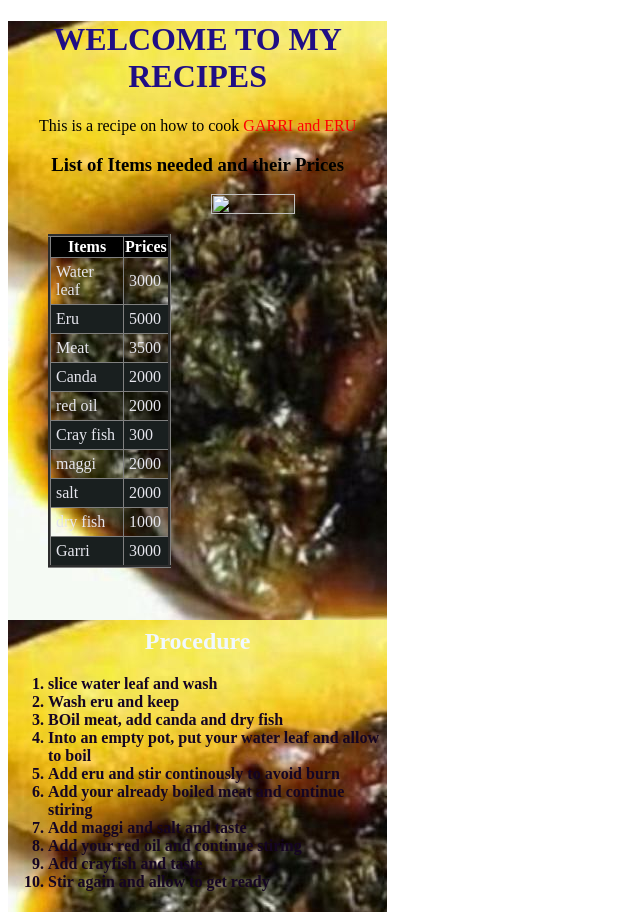
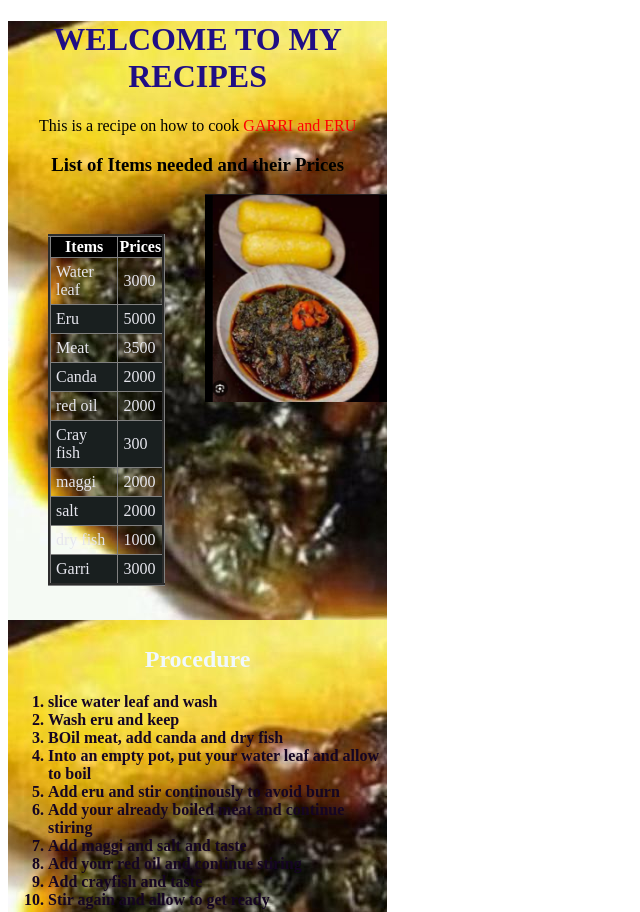
Before and after one commit to Check45678/Frontend, a plain HTML site: page recipes.html in a window 1280 px wide. Shown: the top 912 px of the page, without its empty margins (0-640 px from the left). Drawn offline with Linux system fonts and the light colour scheme; files whose address does not match are found by name.

Commit message:
third recipe commit

```diff
--- a/recipes.html
+++ b/recipes.html
@@ -121,7 +121,7 @@
     </strong>
 
    </Table></center>
-   <img src="food1.jpg" alt=""></div>
+   <img src="images/food1.jpg" alt=""></div>
 <h2><center> Procedure</center></h2>
 
 <ol>
```
